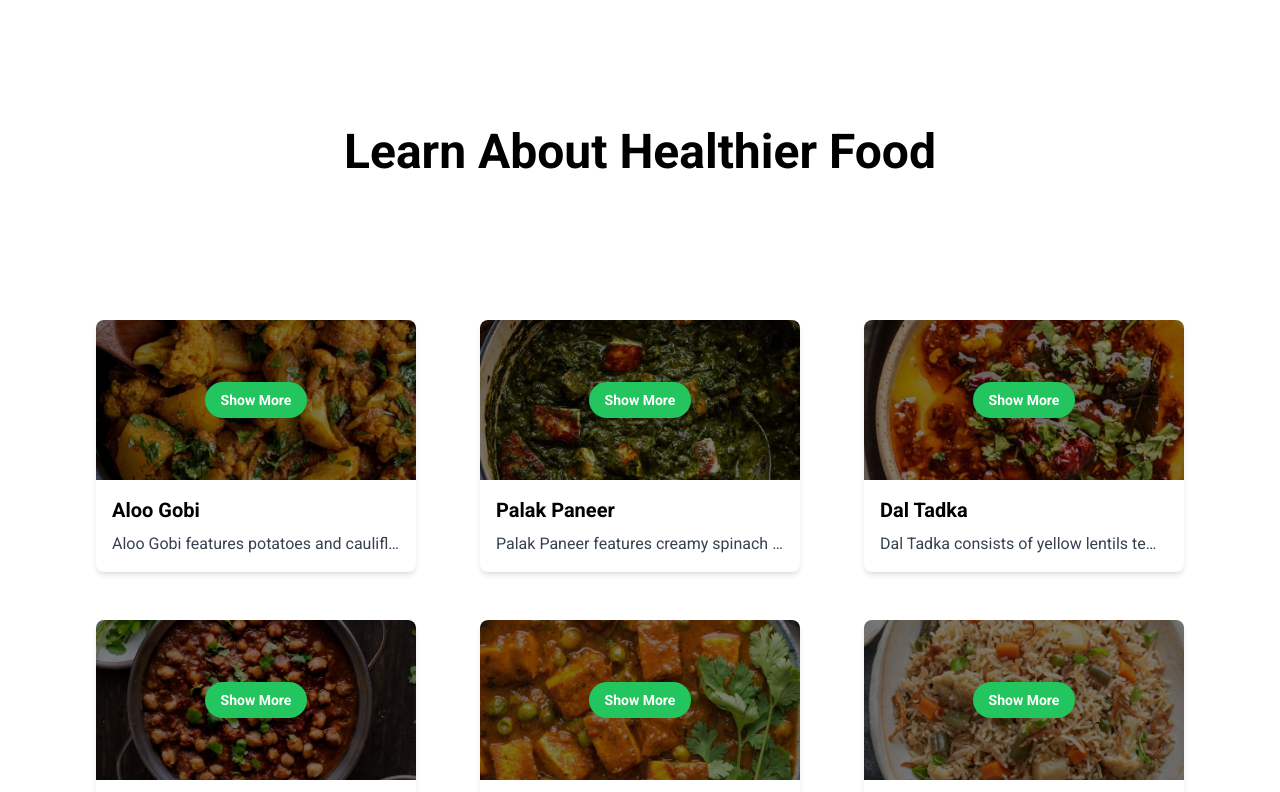
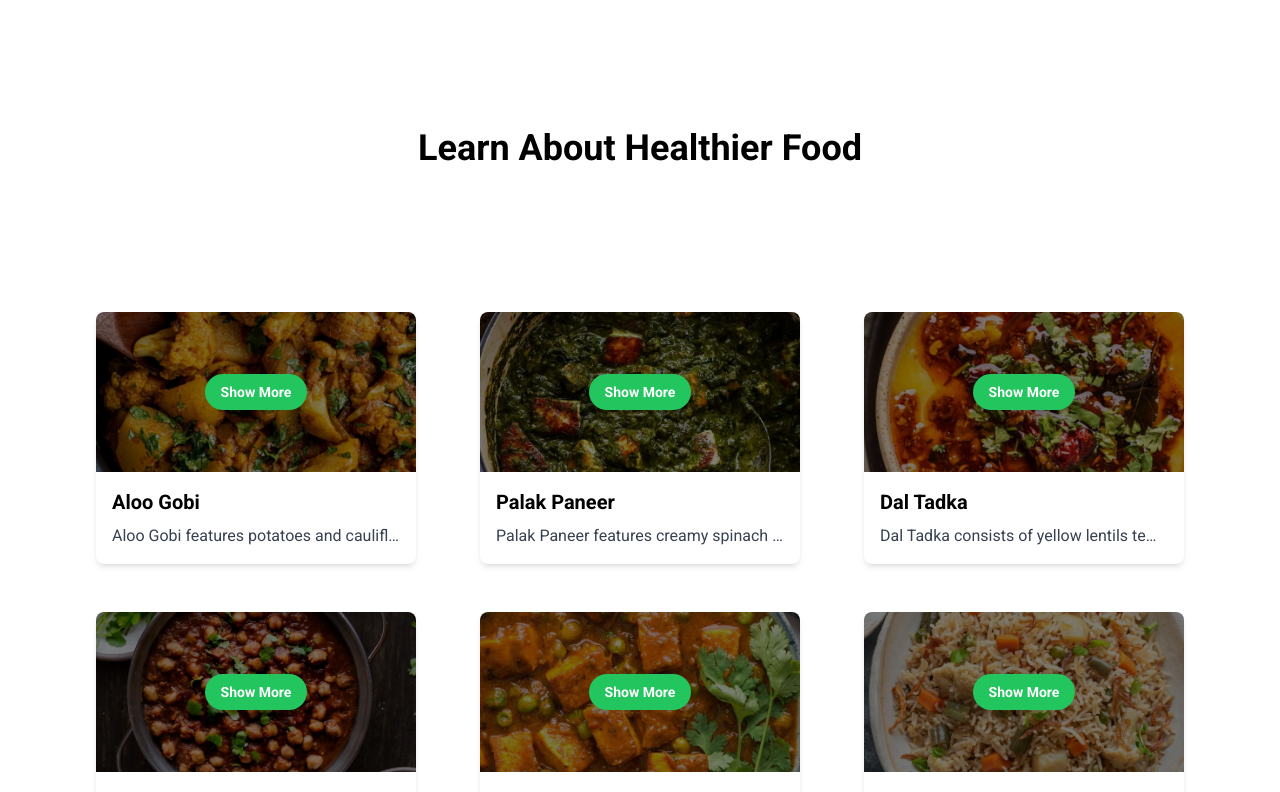
Before and after one commit to NirmaAbro/Eight-semester-fyp-frontend, a React (Create React App) app: page / in a window 1280 px wide. Shown: the part 2100-2892 px from the top of the page. Built offline with nearby package versions, Linux system fonts and the light colour scheme.

Commit message:
div bug fixed

```diff
--- a/src/Recipie-com/RecipeList.jsx
+++ b/src/Recipie-com/RecipeList.jsx
@@ -54,11 +54,11 @@ const recipes = [
 
 const RecipeList = () => {
   return (
-    <div className="m-4 mt-20 flex flex-col items-center">
-      <h1 className="text-5xl text-black m- font-sans font-bold m-28">
+    <div className="m-4 mt-20 flex flex-wrap  items-center justify-center">
+      <h1 className=" text-2xl md:text-4xl lgtext-5xl text-black font-sans font-bold lg:m-28 whitespace-nowrap w-full justify-center text-center items-center">
         Learn About Healthier Food
       </h1>
-      <div className="flex flex-wrap justify-center">
+
       {recipes.map((recipe) => (
         <RecipeCard
           key={recipe.id}
@@ -69,7 +69,6 @@ const RecipeList = () => {
         />
       ))}
     </div>
-    </div>
   );
 };
 
```
Lines whose indentation alone changed are shown as unchanged.
